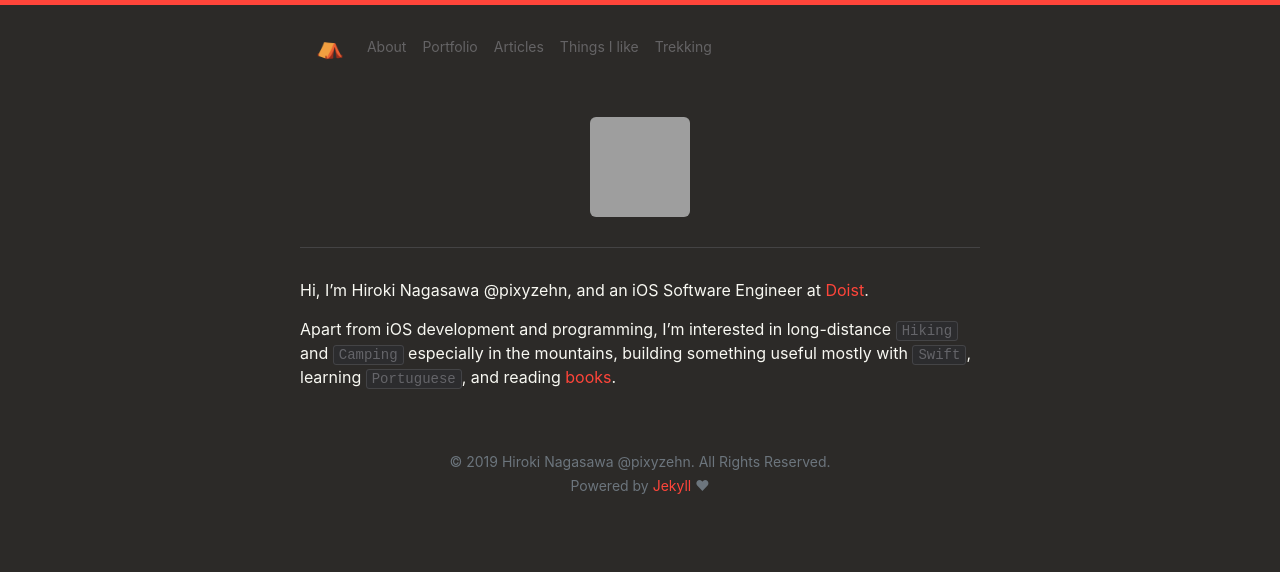
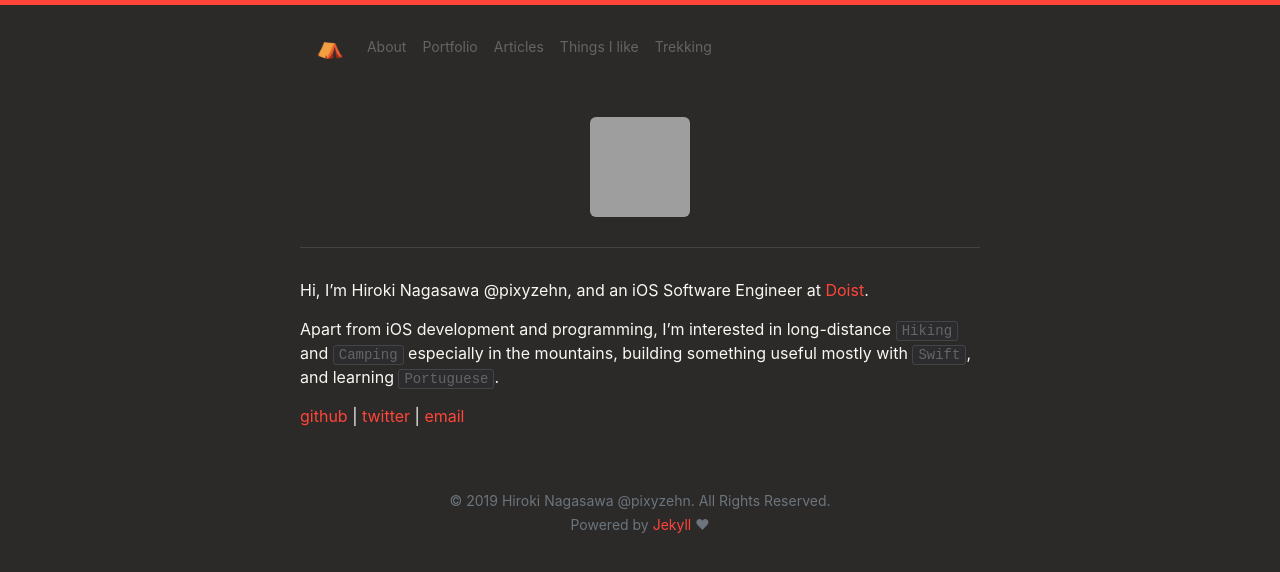
Before and after one commit to pixyzehn/pixyzehn.com, a Jekyll site: the page built from pages/about.md, in a window 1280 px wide, cut to the strip 0-572 px from the top of the page. Built offline with Jekyll 4.4.1, drawn with Linux system fonts in a browser that asks for light colours; nearby versions of some CDN libraries; library files that are not in the unit come from our copies; grey boxes are pictures that could not be loaded.

Commit message:
Update about page

```diff
--- a/_config.yml
+++ b/_config.yml
@@ -9,7 +9,7 @@ timezone: Europe/Lisbon
 links:
   company: https://doist.com
   github: https://github.com/pixyzehn
-  goodreads: https://www.goodreads.com/pixyzehn
+  twitter: https://twitter.com/pixyzehn
   repo: https://github.com/pixyzehn/pixyzehn.com
   rss: https://pixyzehn.com/feed.xml
   jekyll: https://jekyllrb.com
--- /dev/null
+++ b/_includes/contact.html
@@ -0,0 +1,7 @@
+<div>
+    <a href="{{ site.links.github }}">github</a>
+     |
+    <a href="{{ site.links.twitter }}">twitter</a>
+     |
+    <a href="mailto:pixyzehn@icloud.com">email</a>
+</div>
--- a/pages/about.md
+++ b/pages/about.md
@@ -10,4 +10,6 @@ permalink: /
 
 Hi, I'm Hiroki Nagasawa @{{ site.username }}, and an iOS Software Engineer at [Doist]({{ site.links.company }}).
 
-Apart from iOS development and programming, I'm interested in long-distance `Hiking` and `Camping` especially in the  mountains, building something useful mostly with `Swift`, learning `Portuguese`, and reading [books]({{ site.links.goodreads }}).
+Apart from iOS development and programming, I'm interested in long-distance `Hiking` and `Camping` especially in the  mountains, building something useful mostly with `Swift`, and learning `Portuguese`.
+
+{% include contact.html %}
```
